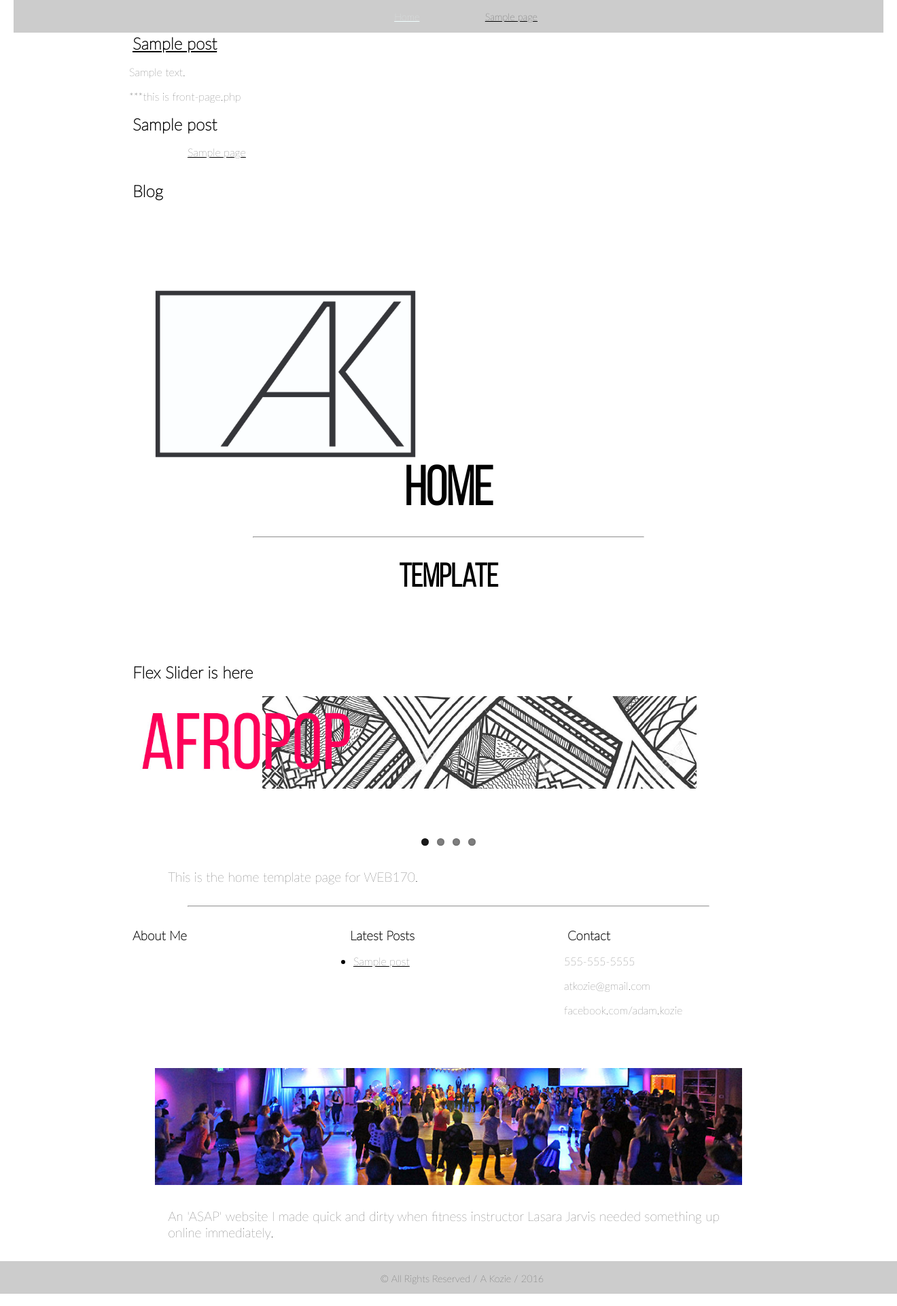
After one commit to atkozie/adamkozie.com---My-Web-Staging-Area, a WordPress theme: template wordpress files/front-page.php in a window 1320 px wide; the page is wider, and only the part inside the window is pictured. The commit adds this page. Shown: that part at 68% size. Run offline with PHP 8.4 and a stand-in for WordPress, Linux system fonts and the light colour scheme; the site name, menu and one post (Sample post) are stand-ins, and other content is empty.

Commit message:
front-page loops
finished loops on front page CTA sections

```diff
--- /dev/null
+++ b/wordpress files/footer.php
@@ -0,0 +1,35 @@
+<footer>
+<ul>
+<li>&#169; All Rights Reserved  /</li>
+<li>A Kozie  /</li>
+<li>2016</li>
+</ul>
+
+</footer>
+
+<?php wp_footer(); ?>
+
+<!-- jQuery -->
+  <script src="http://ajax.googleapis.com/ajax/libs/jquery/1/jquery.min.js"></script>
+  <script>window.jQuery || document.write('<script src="js/libs/jquery-1.7.min.js">\x3C/script>')</script>
+
+  <!-- FlexSlider -->
+
+  <script defer src="<?php bloginfo ('template_directory')?>/scripts/jquery.flexslider.js"></script>
+
+  <script type="text/javascript">
+    $(function(){
+      SyntaxHighlighter.all();
+    });
+    $(window).load(function(){
+      $('.flexslider').flexslider({
+        animation: "slide",
+        start: function(slider){
+          $('body').removeClass('loading');
+        }
+      });
+    });
+  </script>
+
+</body>
+</html>
--- a/wp templates/front-page.php
+++ b/wordpress files/front-page.php
@@ -15,8 +15,8 @@
 <h2>Template</h2>
 </div><!--end textimage-->
 
-    <section class="slider">
-    <div class="flexslider carousel">
+    <section class="slider"><h2>Flex Slider is here</h2>
+    <div class="flexslider">
           <ul class="slides">
             <li><img src="http://www.adamkozie.com/images/banner-afropop.jpg" alt="afropop"></li>
               <li><img src="http://www.adamkozie.com/images/banner-class.jpg" alt="class"></li>
@@ -35,16 +35,19 @@
         <div class="cta1cont">
             <div class="cta1">
                 <h3>About Me</h3>
-                <p>Ut enim ad minima veniam, quis nostrum exercitationem ullam corporis suscipit laboriosam, nisi ut aliquid ex ea commodi consequatur? Quis autem.</p>
+                <?php if (have_posts()): while (have_posts()): the_post(); ?>
+                <?php the_content(''); //loop one?>
+                <?php endwhile; endif; ?>
             </div><!--end cta1-->
             <div class="cta2">
                 <h3>Latest Posts</h3>
                 <ul>
-                <li>Lorem</li>
-                    <li>Ipsum</li>
-                    <li>Mother</li>
-                    <li>Fucker</li>
-                </ul>
+                <?php rewind_posts(); //stop loop?>
+                <?php query_posts('showposts=4'); ?>
+                <?php while(have_posts()): the_post(); //loop two?>
+                    <li><a href="<?php the_permalink(); ?>"><?php the_title(); ?></a></li>
+                    <?php endwhile; ?>
+                    </ul>
             </div><!--end cta2-->
         </div><!--end cont-->
         <div class="cta3">
--- a/wp templates/functions.php
+++ b/wordpress files/functions.php
@@ -19,6 +19,12 @@ function register_my_menus() {
 }
 add_action( 'init', 'register_my_menus' );
 
+register_sidebar(array(
+'before_widget' => '<div id="%1$s" class="widget %2$s">',
+    'after_widget' => '</div>',
+    'before_title' => '<h2>',
+    'after_title' => '</h2>'
+));
 
 
 
--- a/wp templates/sidebar.php
+++ b/wordpress files/sidebar.php
@@ -16,3 +16,17 @@
     <?php endif; ?>
     </div>   <!--end text div-->
     <!--end subnavigation-->
+
+<div id="sub-navigation">
+<?php my_subnavigation(); ?>
+</div><!--end subnav-->
+
+<div id="my-quote">
+<?php if (get_post_meta($post->ID, 'quote', true)) {
+ //finish this...
+}?>
+</div>
+
+<div id="dynamic-widgets">
+<?php dynamic_sidebar(); ?>
+</div><!--end dynamic sidebar-->
--- a/wp templates/style.css
+++ b/wordpress files/style.css
@@ -13,6 +13,10 @@
   src: url('fonts/flexslider-icon.eot?#iefix') format('embedded-opentype'), url('fonts/flexslider-icon.woff') format('woff'), url('fonts/flexslider-icon.ttf') format('truetype'), url('fonts/flexslider-icon.svg#flexslider-icon') format('svg');
   font-weight: normal;
   font-style: normal;
+}
+
+.slider {
+    display:block;
 }
 
 .flex-container a:hover,
@@ -533,7 +537,7 @@ list-style-type:none;
 width:90%;
 margin-left:5%;
 margin-right:5%;
-    margin-top:60px;
+    padding-top:60px;
 margin-bottom:30px;
     clear:both;
 }
@@ -549,7 +553,6 @@ width:100%;
 }
 
 .cta1cont {
-    height:50px;
    width:66.666%;
 
     float:left;
@@ -562,14 +565,14 @@ width:100%;
 }
 
 .cta2 {
-    height:50px;
+
     width:50%;
 
     float:right;
 }
 
 .cta3 {
-    height:50px;
+
     width:33.333%;
     float:right;
 }
```
Also changed, not shown: wp templates/footer.php (deleted, +0 -45 lines), wordpress files/header.php (renamed from wp templates/header.php), wordpress files/home.html (renamed from wp templates/home.html), wordpress files/index.php (renamed from wp templates/index.php), wordpress files/main.html (renamed from wp templates/main.html), wordpress files/page.php (renamed from wp templates/page.php), wordpress files/screenshot.png (renamed from wp templates/screenshot.png), wordpress files/scripts/jquery.flexslider-min.js (added), wordpress files/single.php (renamed from wp templates/single.php).
